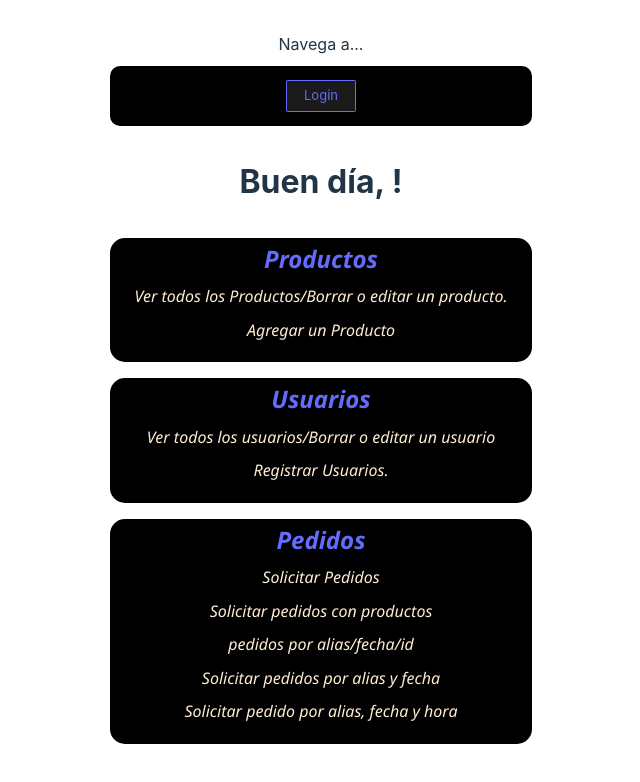
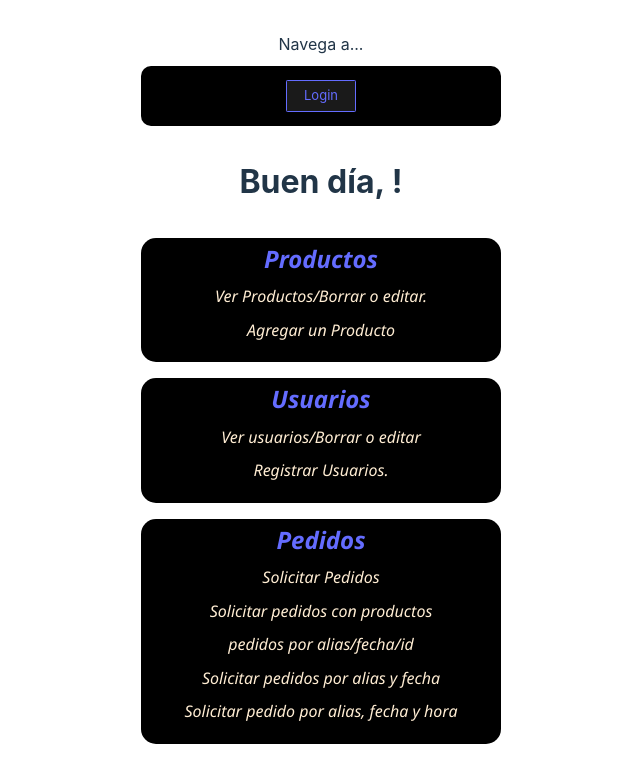
Before and after one commit to PoetaRivera/pedidosFrontend, a React (Vite) app: page /admin in a window 1280 px wide. Shown: the top 782 px of the page, without its empty margins (319-959 px from the left). Built offline with nearby package versions, Linux system fonts and the light colour scheme; no server answers.

Commit message:
ajuste titulos

```diff
--- a/src/componentes/admin.jsx
+++ b/src/componentes/admin.jsx
@@ -31,7 +31,7 @@ export const Admin = () => {
           <h2 className={title1}>Productos</h2>
           {renderLink(
             "/productos",
-            " Ver todos los Productos/Borrar o editar un producto."
+            " Ver Productos/Borrar o editar."
           )}
           {renderLink("/agregarproducto", " Agregar un Producto")}
         </div>
@@ -41,7 +41,7 @@ export const Admin = () => {
 
           {renderLink(
             "/pedirusuarios",
-            " Ver todos los usuarios/Borrar o editar un usuario"
+            " Ver usuarios/Borrar o editar"
           )}
           {renderLink("/registrarusuarios", "Registrar Usuarios.")}
         </div>
```
